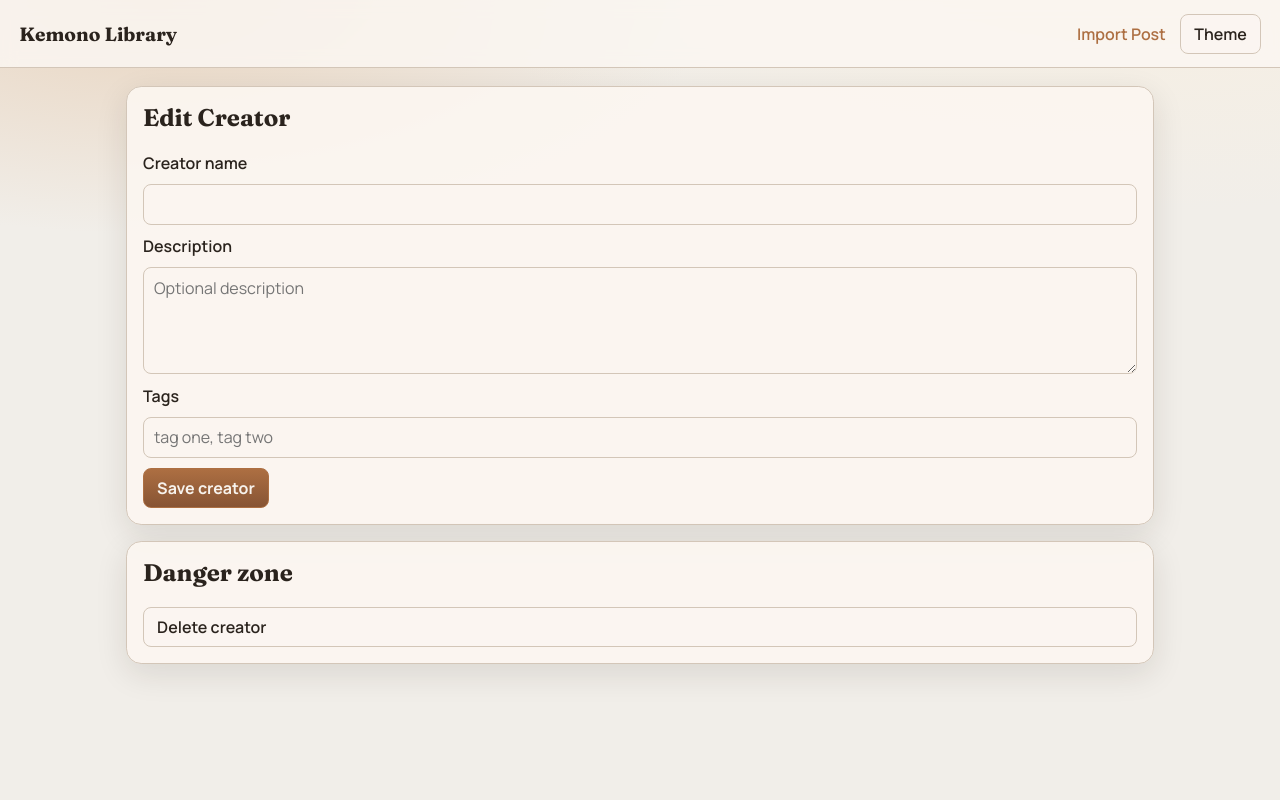
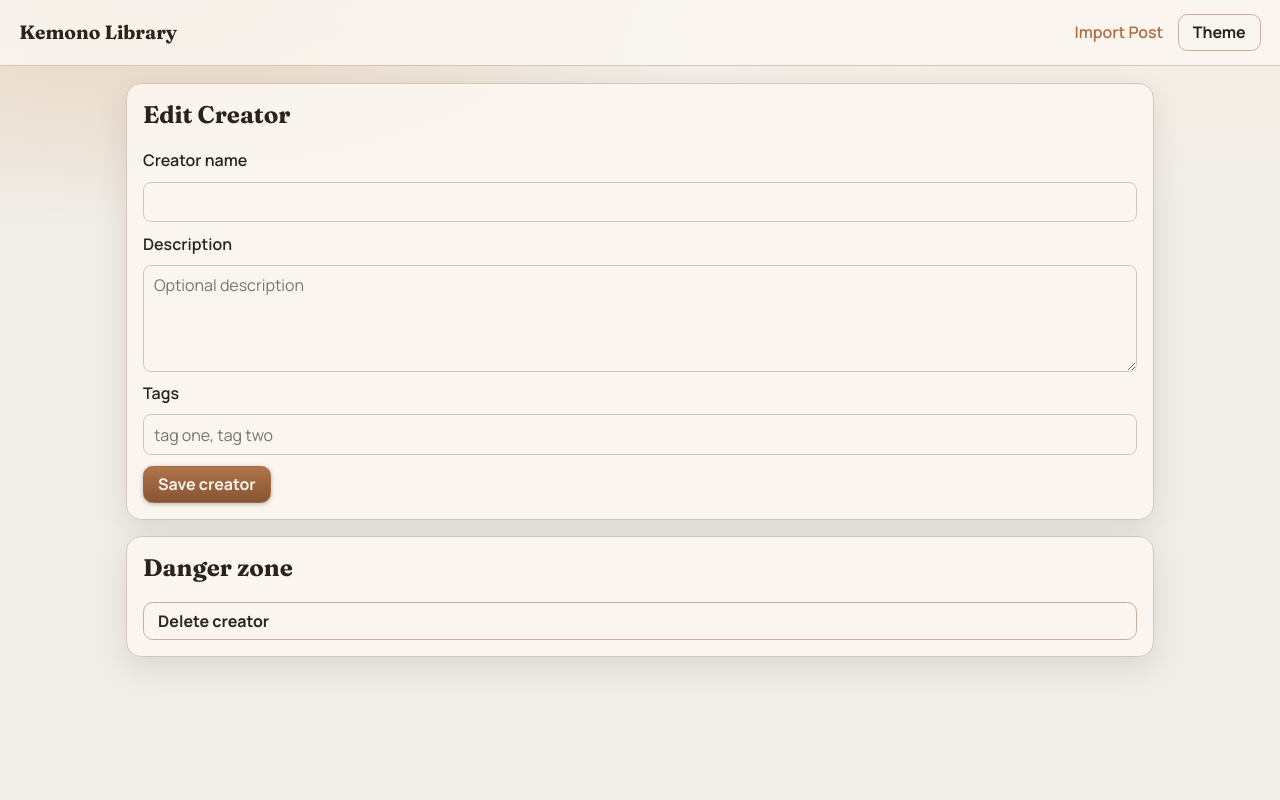
Before and after one commit to vadondaniel/kemono-library, a Flask app: template kemono_library/templates/creator_edit.html in a window 1280 px wide. Run offline with Flask 3, Linux system fonts and the light colour scheme; the template is opened without the code that fills it, so the values that code supplies are empty.

Commit message:
style: harmonize button system and interaction states across app

```diff
--- a/kemono_library/static/style.css
+++ b/kemono_library/static/style.css
@@ -48,6 +48,22 @@
   --popover-shadow: var(--shadow-popover-strong);
   --popover-padding: 0.72rem;
   --popover-gap: 0.55rem;
+  --button-height: 2.35rem;
+  --button-padding-x: 0.88rem;
+  --button-radius: 0.6rem;
+  --button-font-weight: 650;
+  --button-transition: border-color 150ms ease, background-color 150ms ease, color 150ms ease, box-shadow 150ms ease, transform 120ms ease;
+  --button-primary-border: color-mix(in srgb, var(--accent) 74%, var(--accent-strong));
+  --button-primary-bg: linear-gradient(180deg, color-mix(in srgb, var(--accent) 96%, white 4%), var(--accent-strong));
+  --button-primary-bg-hover: linear-gradient(180deg, color-mix(in srgb, var(--accent) 90%, white 10%), color-mix(in srgb, var(--accent-strong) 90%, black 10%));
+  --button-ghost-border: color-mix(in srgb, var(--border) 74%, var(--accent) 26%);
+  --button-ghost-bg: color-mix(in srgb, var(--card-solid) 94%, transparent);
+  --button-ghost-bg-hover: color-mix(in srgb, var(--accent-soft) 40%, var(--card-solid));
+  --button-chip-border: color-mix(in srgb, var(--border) 78%, transparent);
+  --button-chip-bg: color-mix(in srgb, var(--card-solid) 94%, transparent);
+  --button-chip-bg-hover: color-mix(in srgb, var(--accent-soft) 34%, transparent);
+  --button-chip-bg-active: color-mix(in srgb, var(--accent-soft) 58%, transparent);
+  --button-focus-ring: 0 0 0 2px color-mix(in srgb, var(--accent) 24%, transparent);
 
   /* Layer scale */
   --z-local: 1;
@@ -393,24 +415,49 @@
 
 button,
 .button-link {
-  display: flex;
+  display: inline-flex;
   align-items: center;
   justify-content: center;
   gap: 0.35rem;
   width: fit-content;
-  padding: 0.5rem 0.82rem;
-  border: 1px solid var(--accent);
-  border-radius: 0.5rem;
-  background: linear-gradient(180deg, var(--accent), var(--accent-strong));
+  min-height: var(--button-height);
+  padding: 0.46rem var(--button-padding-x);
+  border: 1px solid var(--button-primary-border);
+  border-radius: var(--button-radius);
+  background: var(--button-primary-bg);
   color: var(--text-inverse);
   text-decoration: none;
   cursor: pointer;
-  font-weight: 650;
+  font-weight: var(--button-font-weight);
+  line-height: 1;
+  vertical-align: middle;
+  box-shadow: var(--shadow-control);
+  transition: var(--button-transition);
 }
 
 button:hover,
 .button-link:hover {
-  filter: brightness(1.06);
+  border-color: color-mix(in srgb, var(--accent) 84%, var(--accent-strong));
+  background: var(--button-primary-bg-hover);
+}
+
+button:active,
+.button-link:active {
+  transform: translateY(1px);
+}
+
+button:focus-visible,
+.button-link:focus-visible {
+  outline: none;
+  box-shadow: var(--button-focus-ring), var(--shadow-control);
+}
+
+button:disabled,
+.button-link[aria-disabled="true"] {
+  opacity: 0.58;
+  cursor: not-allowed;
+  pointer-events: none;
+  box-shadow: none;
 }
 
 .inline-form {
@@ -459,15 +506,17 @@
 }
 
 .button-danger:hover {
-  filter: brightness(1.08);
+  border-color: color-mix(in srgb, var(--danger-strong) 88%, black 12%);
+  background: linear-gradient(180deg, color-mix(in srgb, var(--danger) 88%, white 12%), color-mix(in srgb, var(--danger-strong) 90%, black 10%));
 }
 
 .button-danger-quiet {
   border-color: color-mix(in srgb, var(--danger-accent) 40%, var(--border));
-  background: color-mix(in srgb, var(--danger-accent) 8%, var(--card-solid));
+  background: color-mix(in srgb, var(--danger-accent) 10%, var(--card-solid));
   color: color-mix(in srgb, var(--danger-accent) 86%, var(--text));
   width: 100%;
   justify-content: flex-start;
+  box-shadow: none;
 }
 
 .button-danger-quiet:hover {
@@ -1266,14 +1318,17 @@
 }
 
 .button-ghost {
-  border: 1px solid var(--border);
-  background: color-mix(in srgb, var(--card-solid) 92%, transparent);
+  border: 1px solid var(--button-ghost-border);
+  background: var(--button-ghost-bg);
   color: var(--text);
-  font-weight: 600;
+  font-weight: var(--button-font-weight);
+  box-shadow: none;
 }
 
 .button-ghost:hover {
-  border-color: var(--accent);
+  border-color: color-mix(in srgb, var(--accent) 56%, var(--border));
+  background: var(--button-ghost-bg-hover);
+  color: var(--accent-strong);
 }
 
 .kind-filters {
```
Also changed, not shown: other parts of kemono_library/static/style.css (+52 -25 lines).
